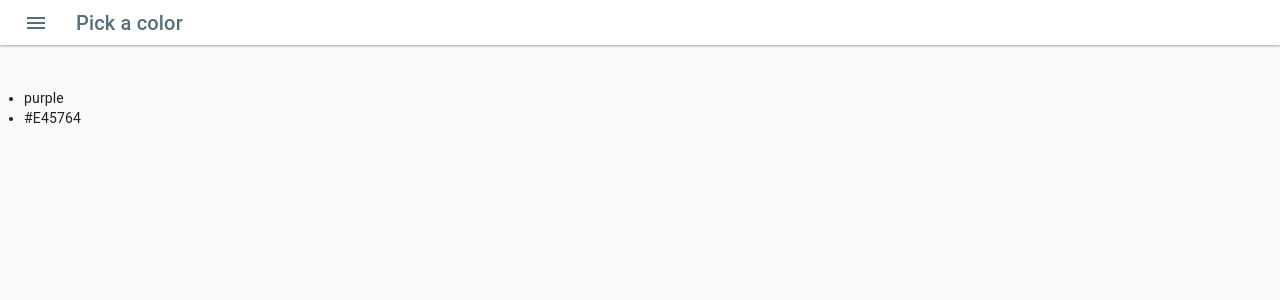
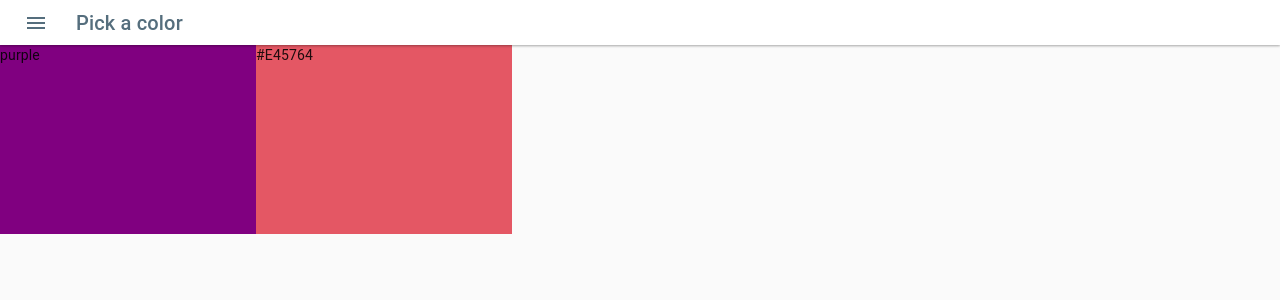
Before and after one commit to v-poghosyan/palettes, a React (Create React App) app: page /palette/new in a window 1280 px wide. Shown: the top 300 px of the page. Built offline with nearby package versions, Linux system fonts and the light colour scheme.

Commit message:
Added and partially styles DraggableColorBox component that's not draggable yet

```diff
--- /dev/null
+++ b/src/DraggableColorBox.js
@@ -0,0 +1,34 @@
+import React from 'react';
+import {withStyles} from '@material-ui/styles';
+
+const styles = {
+  DraggableColorBox: {
+    width: "20%",
+    height: "25%",
+    margin: "0 auto",
+    /* Inline-block elements accept both width and height properties */
+    display: "inline-block",
+    /* Positioning relatively means positioning relative to the element's normal (flow) position - Enables top/right/bottom/left properies */
+    position: "relative",
+    cursor: "pointer",
+    /* When styling CB-see-more, the boxes get spaced out - this line fixes that */
+    marginBottom: "-4px",
+  }
+};
+
+function DraggableColorBox(props) {
+
+  const {classes} = props;
+
+  return (
+    <div
+      className={classes.DraggableColorBox}
+      style={{backgroundColor: props.color}}
+    >
+      {props.color}
+    </div>
+  )
+
+}
+
+export default withStyles(styles)(DraggableColorBox)
--- a/src/NewPaletteForm.js
+++ b/src/NewPaletteForm.js
@@ -11,6 +11,7 @@ import Button from '@material-ui/core/Button'
 import IconButton from '@material-ui/core/IconButton';
 import MenuIcon from '@material-ui/icons/Menu';
 import ChevronLeftIcon from '@material-ui/icons/ChevronLeft';
+import DraggableColorBox from './DraggableColorBox';
 import {ChromePicker} from 'react-color';
 import {FontAwesomeIcon} from '@fortawesome/react-fontawesome';
 import {faArrowRight} from '@fortawesome/free-solid-svg-icons';
@@ -18,6 +19,7 @@ import chroma from 'chroma-js';
 import myTheme from './themes';
 
 const drawerWidth = 250;
+const appBarHeight = 45
 
 /* The dynamically created styles use a 'myTheme' object that is modified from the default present in Material UI */
 const styles = {
@@ -25,6 +27,12 @@ const styles = {
     display: 'flex',
   },
   appBar: {
+    display: "flex",
+    justifyContent: "center",
+    backgroundColor: "white",
+    boxShadow: "0 1px 3px rgba(0,0,0,0.12), 0 1px 2px rgba(0,0,0,0.24)",
+    color: "#556e7d",
+    height: `${appBarHeight}px`,
     transition: myTheme.transitions.create(['margin', 'width'], {
       easing: myTheme.transitions.easing.sharp,
       duration: myTheme.transitions.duration.leavingScreen,
@@ -52,7 +60,7 @@ const styles = {
     width: drawerWidth,
   },
   drawerHeader: {
-    display: 'flex',
+    display: 'none',
     alignItems: 'center',
     padding: myTheme.spacing(0, 1),
     // necessary for content to be below app bar
@@ -60,13 +68,15 @@ const styles = {
     justifyContent: 'flex-end',
   },
   content: {
+    height: `calc(100vh - ${appBarHeight}px)`,
     flexGrow: 1,
-    padding: myTheme.spacing(3),
+    padding: 0,
     transition: myTheme.transitions.create('margin', {
       easing: myTheme.transitions.easing.sharp,
       duration: myTheme.transitions.duration.leavingScreen,
     }),
     marginLeft: -drawerWidth,
+    marginTop: `${appBarHeight}px`
   },
   contentShift: {
     transition: myTheme.transitions.create('margin', {
@@ -124,14 +134,6 @@ class NewPaletteForm extends Component {
         <AppBar
           position="fixed"
           className={`${classes.appBar} ${open ? classes.appBarShift : ''}`}
-          style={{
-              display: "flex",
-              justifyContent: "center",
-              backgroundColor: "white",
-              boxShadow: "0 1px 3px rgba(0,0,0,0.12), 0 1px 2px rgba(0,0,0,0.24)",
-              color: "#556e7d",
-              height: "45px"
-            }}
         >
           <Toolbar>
             <IconButton
@@ -206,9 +208,11 @@ class NewPaletteForm extends Component {
           })}
         >
           <div className={classes.drawerHeader} />
-          <ul>
-            {colors.map(col => <li>{col}</li>)}
-          </ul>
+          {colors.map(col =>
+            <DraggableColorBox
+              color={col}>
+            </DraggableColorBox>
+          )}
         </main>
       </div>
     );
```
